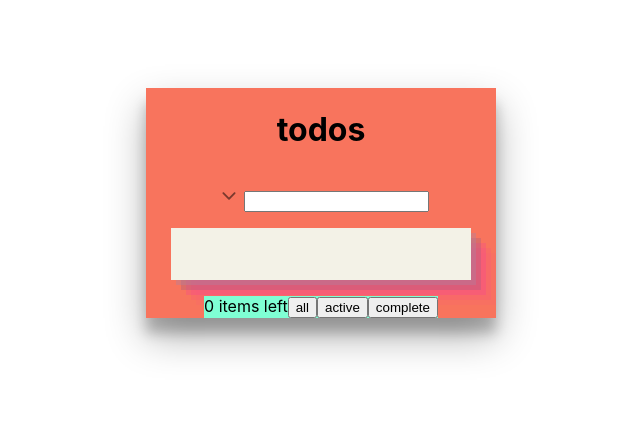
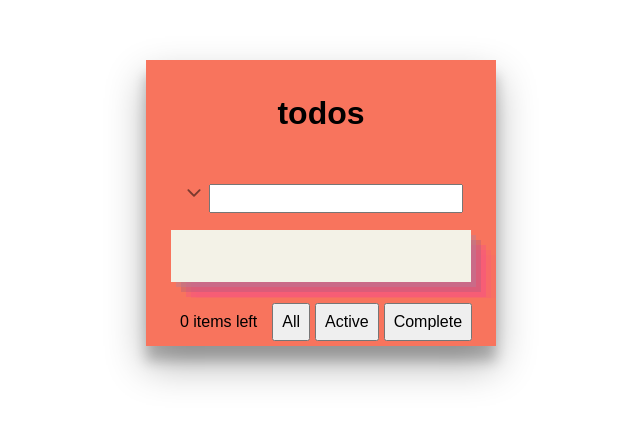
Before and after one commit to miracerdin/react-to-do-patika, a React (Create React App) app: page / in a window 1280 px wide. Shown: the part 197-620 px from the top of the page, without its empty margins (319-959 px from the left). Built offline with nearby package versions, Linux system fonts and the light colour scheme.

Commit message:
styles completed

```diff
--- a/src/components/Footer.jsx
+++ b/src/components/Footer.jsx
@@ -10,9 +10,15 @@ const Footer = ({
   return (
     <footer>
       <span>{click.length} items left</span>
-      <button onClick={handleAll}>all</button>
-      <button onClick={handleActive}>active</button>
-      <button onClick={handleCompleted}>complete</button>
+      <button onClick={handleAll} className="big-button">
+        All
+      </button>
+      <button onClick={handleActive} className="big-button">
+        Active
+      </button>
+      <button onClick={handleCompleted} className="big-button">
+        Complete
+      </button>
     </footer>
   );
 };
--- a/src/index.css
+++ b/src/index.css
@@ -1,11 +1,12 @@
+@import url("https://fonts.googleapis.com/css?family=Open+Sans:400,400i,700");
 body {
   margin: 0;
-  font-family: -apple-system, BlinkMacSystemFont, "Segoe UI", "Roboto", "Oxygen",
-    "Ubuntu", "Cantarell", "Fira Sans", "Droid Sans", "Helvetica Neue",
-    sans-serif;
+  font-family: "OpenSans", sans-serif;
   -webkit-font-smoothing: antialiased;
   -moz-osx-font-smoothing: grayscale;
   height: 100vh;
+  font-size: 1rem;
+  line-height: 2;
   display: flex;
   align-items: center;
   justify-content: center;
@@ -30,8 +31,9 @@ form span {
   padding: 5px;
   text-align: center;
 }
-.form input {
+form input {
   padding: 5px;
+  width: 240px;
 }
 .container-main {
   display: flex;
@@ -63,6 +65,9 @@ li {
   border-bottom: 1px dashed black;
   box-shadow: rgba(0, 0, 0, 0.45) 0px 25px 20px -20px;
 }
+li span:nth-child(3) {
+  font-size: 20px;
+}
 .header-arrow-show {
   font-size: 1rem;
   opacity: 1;
@@ -92,8 +97,21 @@ li {
   opacity: 0.5;
 }
 footer {
-  background-color: aquamarine;
+  background-color: inherit;
+  width: 100%;
+  box-sizing: border-box;
+  padding: 5px;
+}
+footer span {
+  margin: 0 10px;
 }
 button {
+  padding: 0.5rem;
+  font-size: 1rem;
+  margin-left: 5px;
+  transition: all 0.7s ease-in-out;
+}
+button:hover {
+  transform: scale(0.9);
   cursor: pointer;
 }
```
